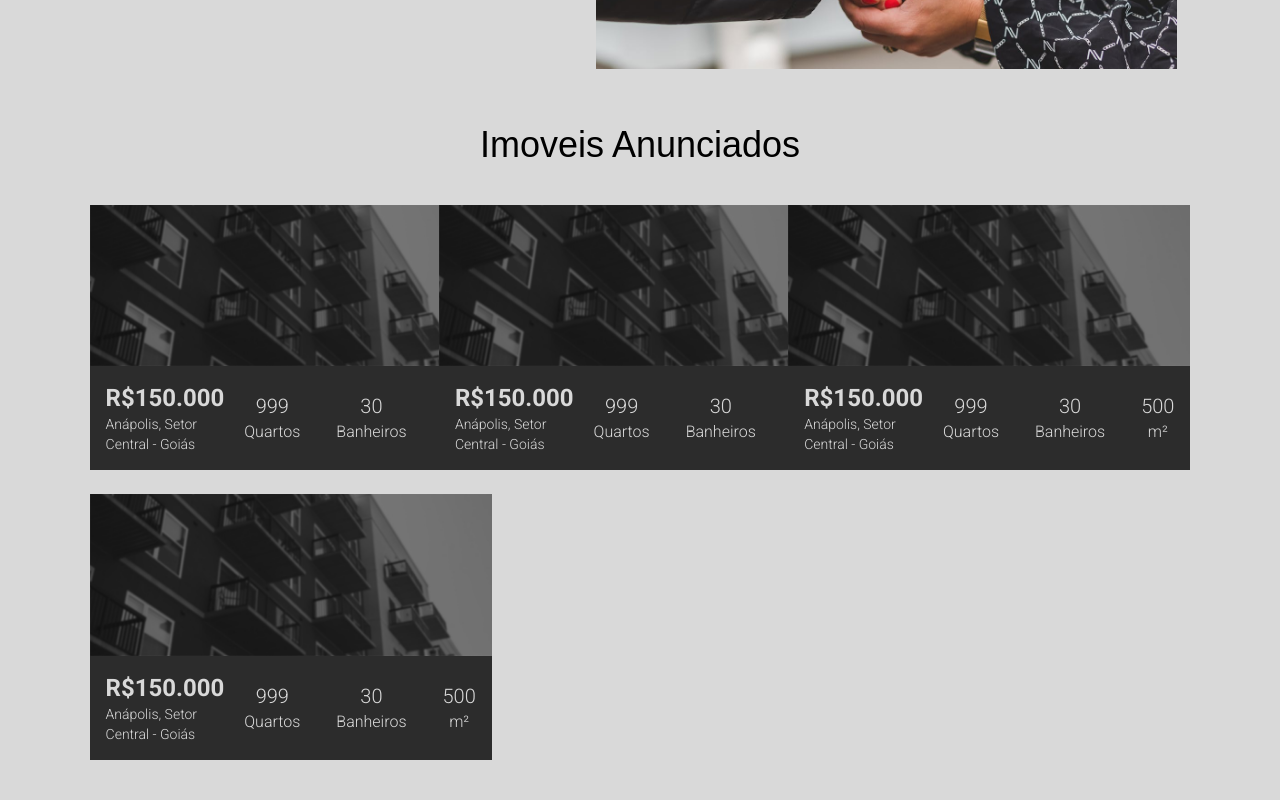
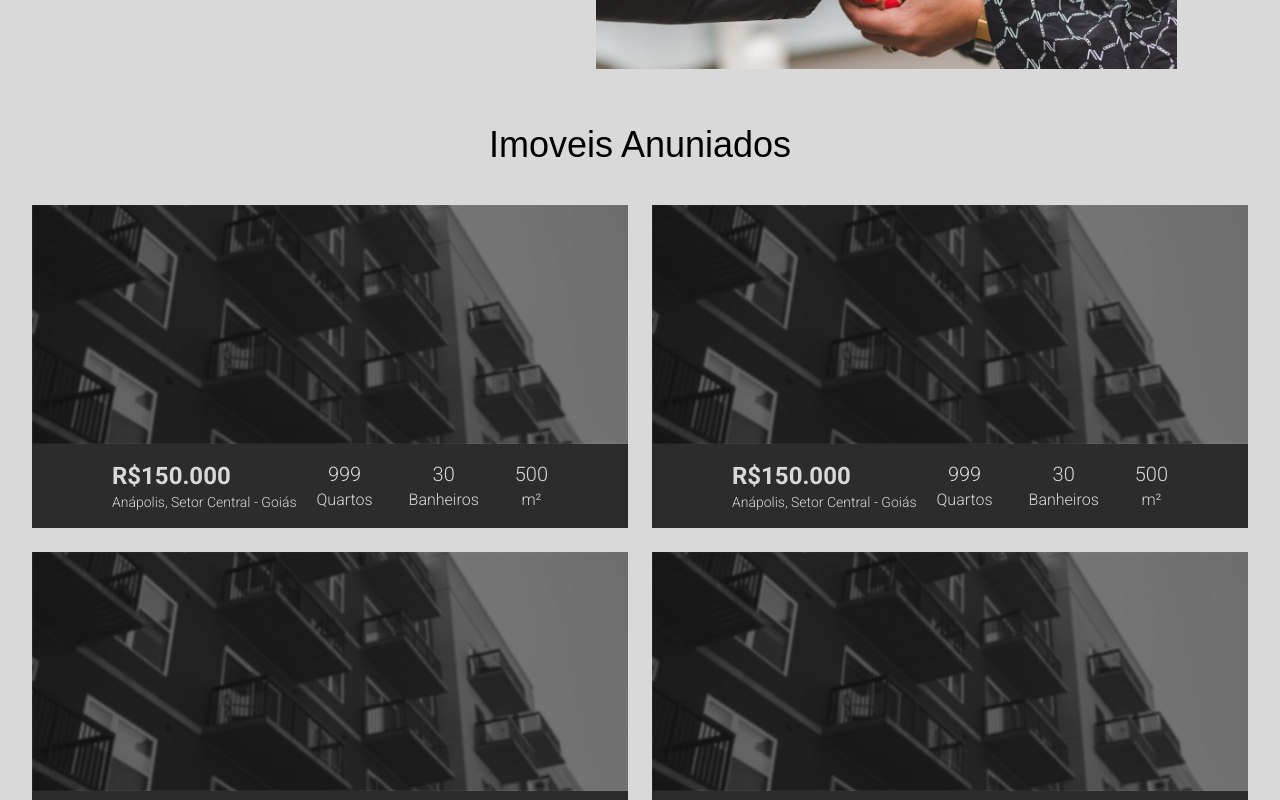
Before and after one commit to izuca/Praedium, a Next.js app in the folder frontend/: page / in a window 1280 px wide. Shown: the part 1020-1820 px from the top of the page. Built offline with nearby package versions, Linux system fonts and the light colour scheme; a web font is replaced by a local one.

Commit message:
responsividade e pg de resultado

```diff
--- a/frontend/src/app/imoveis/[imovelId]/page.tsx
+++ b/frontend/src/app/imoveis/[imovelId]/page.tsx
@@ -46,7 +46,7 @@ export default function ImovelId({ params }: { params: { imovelId: string } }) {
       <div className="hero flex flex-col lg:flex-row justify-center text-black gap-14 lg:gap-40">
         <div className="flex flex-col gap-9">
           <div className="flex flex-col text-center px-12 lg:px-0 lg:text-left">
-            <h3 className="font-serif text-4xl ">Título da Obra</h3>
+            <h3 className="font-serif text-4xl ">Título da Obra {params.imovelId}</h3>
             <p className="text-lg font-light ">Descrição</p>
           </div>
           <div className="flex flex-col gap-2">
@@ -62,7 +62,7 @@ export default function ImovelId({ params }: { params: { imovelId: string } }) {
         </div>
         <Stats valor="999.999,00" contato="99 9999-9999" area={500} quartos={3} banheiros={2}/>
       </div>
-      <ImoveisList/>
+      <ImoveisList cols={3} title="Veja também"/>
     </div>
   );
 }
--- a/frontend/src/app/page.tsx
+++ b/frontend/src/app/page.tsx
@@ -8,7 +8,7 @@ export default function Home() {
     <div className="flex flex-col gap-14">
       <Hero/>
       <About/>
-      <ImoveisList className="pb-14"/>
+      <ImoveisList className="pb-14" cols={3}/>
     </div>
   );
 }
--- /dev/null
+++ b/frontend/src/app/resultado/page.tsx
@@ -0,0 +1,11 @@
+import ImoveisList from "@/components/imoveisList";
+import SearchMenu from "@/components/searchMenu";
+
+export default function Resultado(){
+    return(
+        <div className="flex flex-col items-center p-8 xl:flex-row xl:p-32 gap-8">
+            <div><SearchMenu/></div>
+            <ImoveisList cols={2} title="Resultados"/>
+        </div>
+    )
+}
--- a/frontend/src/components/imoveisList.tsx
+++ b/frontend/src/components/imoveisList.tsx
@@ -1,14 +1,18 @@
 import ImovelCard from "./imovelCard"
 
 interface ImovelCardProps {
-    className?: string
+    cols: number,
+    className?: string,
+    title?: string
 }
 
-export default function ImoveisList({ className } : ImovelCardProps ){
+export default function ImoveisList({ className, cols, title = 'Imoveis Anuniados'} : ImovelCardProps ){
     return(
-        <div className={`flex flex-col items-center gap-10 px-32 ${className}`}>
-            <h3 className="font-serif text-4xl ">Imoveis Anunciados</h3>
-            <div className="grid grid-cols-1 lg:grid-cols-2 xl:grid-cols-3 gap-6 justify-items-center">
+        <div className={`flex flex-col items-center gap-10 px-8  2xl:px-32  ${className}`}>
+            <h3 className="font-serif text-4xl text-center">{title}</h3>
+            <div className={`grid grid-cols-1 lg:grid-cols-2 xl:grid-cols-${cols} gap-6 justify-items-center`}>
+                <ImovelCard/>
+                <ImovelCard/>
                 <ImovelCard/>
                 <ImovelCard/>
                 <ImovelCard/>
--- a/frontend/src/components/imovelCard.tsx
+++ b/frontend/src/components/imovelCard.tsx
@@ -2,14 +2,14 @@ import Image from "next/image";
 
 export default function ImovelCard() {
   return (
-    <div className="flex flex-col justify-center items-center w-fit hover:cursor-pointer">
-      <Image src="/hero_background.jpg" alt="teste" width={400} height={500} className="w-fit"/>
+    <div className="flex flex-col justify-center items-center w-fit hover:cursor-pointer ">
+      <Image src="/hero_background.jpg" alt="teste" width={400} height={500} className="w-full"/>
       <div className="bg-black p-4 flex justify-center items-center gap-5 w-full">
-        <div className="flex flex-col">
+        <div className="flex flex-col w-60 md:w-auto">
             <span className="font-bold text-2xl text-white-600">R$150.000</span>
             <p className="font-light text-white-600 text-sm">Anápolis, Setor Central - Goiás</p>
         </div>
-        <div className="flex  justify-evenly gap-9">
+        <div className="hidden md:flex  justify-evenly gap-9">
           <div className="flex flex-col items-center">
             <h4 className="text-xl font-light text-white-600">999</h4>
             <p className="font-light text-white-600">Quartos</p>
```
